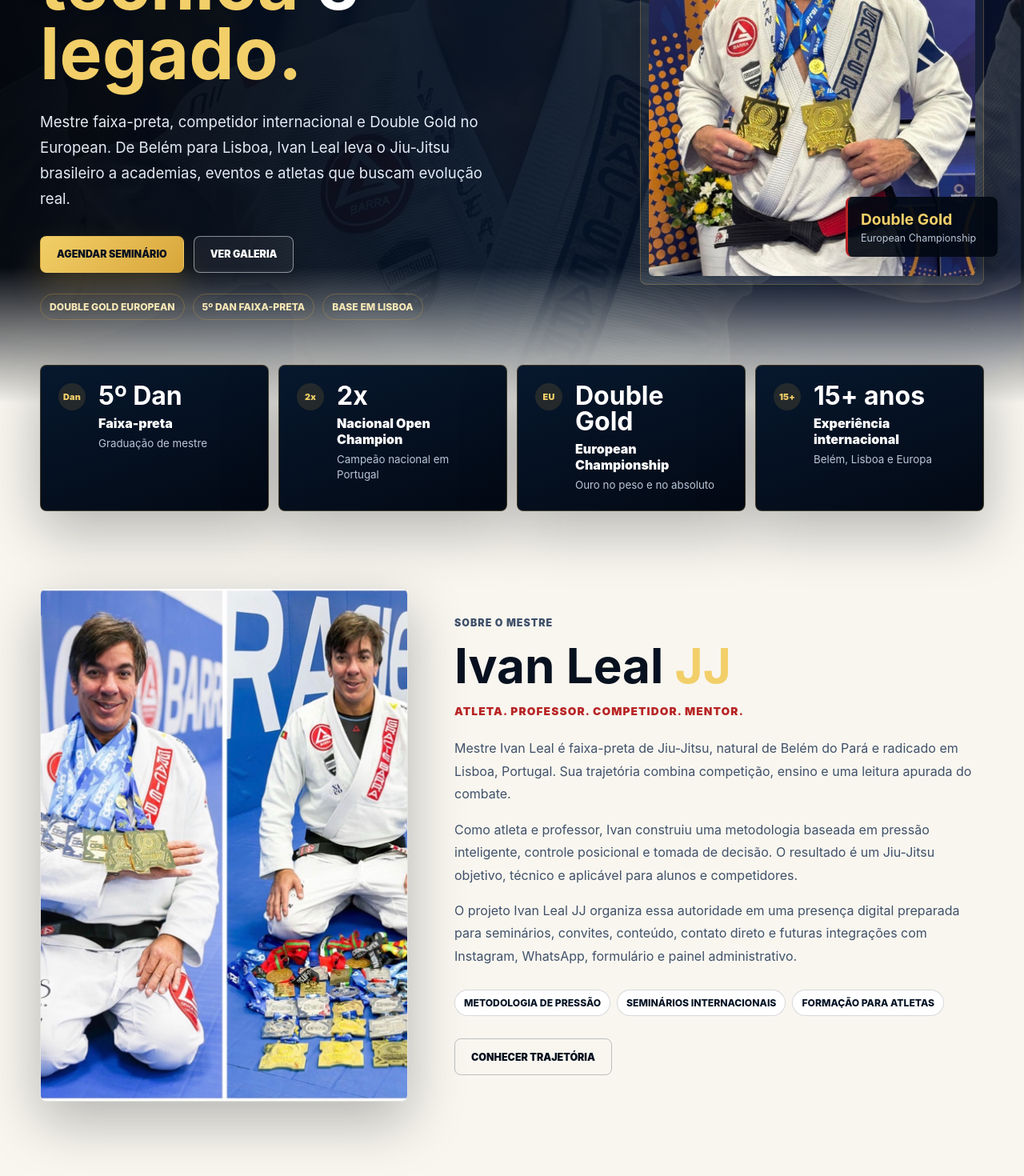
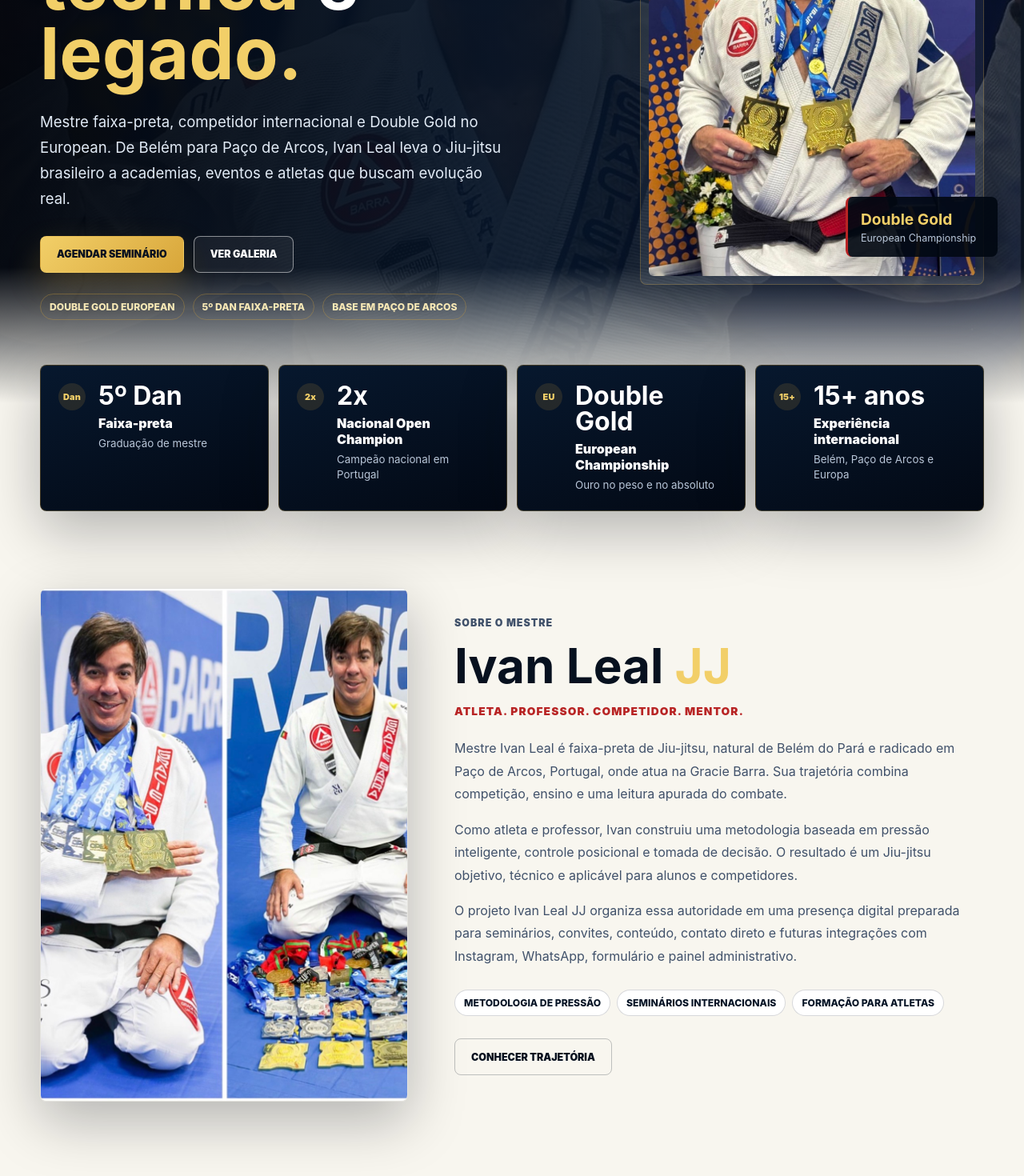
Before and after one commit to linksites/ivanleal, a Next.js app: page / in a window 1280 px wide. Shown: the part 440-1910 px from the top of the page at 80% size. Built offline with nearby package versions, Linux system fonts and the light colour scheme.

Commit message:
Update academy base and Jiu-jitsu naming

```diff
--- a/components/Achievements.tsx
+++ b/components/Achievements.tsx
@@ -2,9 +2,9 @@ import Image from 'next/image'
 
 const bullets = [
   'Medalhista em campeonatos nacionais e internacionais',
-  'Representante do Jiu-Jitsu brasileiro na Europa',
+  'Representante do Jiu-jitsu brasileiro na Europa',
   'Experiência em competições de alto nível',
-  'Formação de atletas e alunos entre Lisboa e Brasil'
+  'Formação de atletas e alunos entre Paço de Arcos e Brasil'
 ]
 
 export function Achievements() {
@@ -12,7 +12,7 @@ export function Achievements() {
     <section id="conquistas" className="achievements">
       <div className="sectionShell achievementInner">
         <div className="achievementMedia fadeInLeft">
-          <Image src="/images/ivan-podium-european.jpeg" alt="Ivan Leal no pódio do European Jiu-Jitsu" width={920} height={720} />
+          <Image src="/images/ivan-podium-european.jpeg" alt="Ivan Leal no pódio do European Jiu-jitsu" width={920} height={720} />
         </div>
         <div className="sectionCopy darkCopy fadeInRight delay-200">
           <p className="eyebrow">Conquistas</p>
--- a/components/Footer.tsx
+++ b/components/Footer.tsx
@@ -4,7 +4,7 @@ export function Footer() {
       <div className="sectionShell footerInner">
         <div>
           <strong>Ivan Leal<span>JJ</span></strong>
-          <p>Jiu-Jitsu de pressão, técnica e legado.</p>
+          <p>Jiu-jitsu de pressão, técnica e legado.</p>
         </div>
         <nav aria-label="Links do rodapé">
           <a href="#sobre">Sobre</a>
--- a/components/Hero.tsx
+++ b/components/Hero.tsx
@@ -13,7 +13,7 @@ export function Hero() {
       <div className="heroCopy">
         <p className="eyebrow fadeInUp">Do Brasil para o mundo.</p>
         <h1 className="fadeInUp delay-100">
-          Jiu-Jitsu de pressão, <span>técnica</span> e <span>legado.</span>
+          Jiu-jitsu de pressão, <span>técnica</span> e <span>legado.</span>
         </h1>
         <p className="heroText fadeInUp delay-200">{athlete.subheadline}</p>
         <div className="heroActions fadeInUp delay-300">
@@ -23,7 +23,7 @@ export function Hero() {
         <div className="heroProof fadeInUp delay-400" aria-label="Resumo da trajetória">
           <span>Double Gold European</span>
           <span>5º Dan faixa-preta</span>
-          <span>Base em Lisboa</span>
+          <span>Base em Paço de Arcos</span>
         </div>
       </div>
       <div className="heroVisual fadeInRight delay-200" aria-label="Ivan Leal JJ com medalhas">
--- a/components/Testimonials.tsx
+++ b/components/Testimonials.tsx
@@ -1,7 +1,7 @@
 const pillars = [
   ['Pressão', 'Controle de distância, quedas, passagem e finalizações conectadas por tomada de decisão.'],
   ['Técnica', 'Ajustes simples, repetíveis e testados em competição para alunos de diferentes níveis.'],
-  ['Legado', 'Uma metodologia que preserva a raiz do Jiu-Jitsu brasileiro com leitura moderna de treino.']
+  ['Legado', 'Uma metodologia que preserva a raiz do Jiu-jitsu brasileiro com leitura moderna de treino.']
 ]
 
 export function Testimonials() {
--- a/data/achievements.ts
+++ b/data/achievements.ts
@@ -2,5 +2,5 @@ export const achievements = [
   { value: '5º Dan', label: 'Faixa-preta', description: 'Graduação de mestre' },
   { value: '2x', label: 'Nacional Open Champion', description: 'Campeão nacional em Portugal' },
   { value: 'Double Gold', label: 'European Championship', description: 'Ouro no peso e no absoluto' },
-  { value: '15+ anos', label: 'Experiência internacional', description: 'Belém, Lisboa e Europa' }
+  { value: '15+ anos', label: 'Experiência internacional', description: 'Belém, Paço de Arcos e Europa' }
 ]
--- a/data/athlete.ts
+++ b/data/athlete.ts
@@ -3,13 +3,13 @@ export const athlete = {
   brand: 'Ivan Leal JJ',
   handle: '@ivanlealjj',
   origin: 'Belém/PA',
-  base: 'Lisboa, Portugal',
-  headline: 'Jiu-Jitsu de pressão, técnica e legado.',
+  base: 'Paço de Arcos, Portugal',
+  headline: 'Jiu-jitsu de pressão, técnica e legado.',
   subheadline:
-    'Mestre faixa-preta, competidor internacional e Double Gold no European. De Belém para Lisboa, Ivan Leal leva o Jiu-Jitsu brasileiro a academias, eventos e atletas que buscam evolução real.',
+    'Mestre faixa-preta, competidor internacional e Double Gold no European. De Belém para Paço de Arcos, Ivan Leal leva o Jiu-jitsu brasileiro a academias, eventos e atletas que buscam evolução real.',
   bio: [
-    'Mestre Ivan Leal é faixa-preta de Jiu-Jitsu, natural de Belém do Pará e radicado em Lisboa, Portugal. Sua trajetória combina competição, ensino e uma leitura apurada do combate.',
-    'Como atleta e professor, Ivan construiu uma metodologia baseada em pressão inteligente, controle posicional e tomada de decisão. O resultado é um Jiu-Jitsu objetivo, técnico e aplicável para alunos e competidores.',
+    'Mestre Ivan Leal é faixa-preta de Jiu-jitsu, natural de Belém do Pará e radicado em Paço de Arcos, Portugal, onde atua na Gracie Barra. Sua trajetória combina competição, ensino e uma leitura apurada do combate.',
+    'Como atleta e professor, Ivan construiu uma metodologia baseada em pressão inteligente, controle posicional e tomada de decisão. O resultado é um Jiu-jitsu objetivo, técnico e aplicável para alunos e competidores.',
     'O projeto Ivan Leal JJ organiza essa autoridade em uma presença digital preparada para seminários, convites, conteúdo, contato direto e futuras integrações com Instagram, WhatsApp, formulário e painel administrativo.'
   ]
 }
--- a/data/gallery.ts
+++ b/data/gallery.ts
@@ -1,12 +1,12 @@
 export const gallery = [
   {
     src: '/images/ivan-double-gold.jpeg',
-    alt: 'Ivan Leal com medalhas de ouro no European Jiu-Jitsu',
+    alt: 'Ivan Leal com medalhas de ouro no European Jiu-jitsu',
     caption: 'Double Gold European'
   },
   {
     src: '/images/ivan-podium-european.jpeg',
-    alt: 'Ivan Leal no pódio do European Jiu-Jitsu',
+    alt: 'Ivan Leal no pódio do European Jiu-jitsu',
     caption: 'Pódio internacional'
   },
   {
--- a/lib/seo.ts
+++ b/lib/seo.ts
@@ -1,7 +1,7 @@
 export const siteMetadata = {
-  title: 'Ivan Leal JJ | Mestre de Jiu-Jitsu em Portugal',
+  title: 'Ivan Leal JJ | Mestre de Jiu-jitsu em Portugal',
   description:
-    'Site institucional do mestre e atleta Ivan Leal JJ: Jiu-Jitsu de pressão, técnica e legado, com conquistas, galeria, vídeos e seminários.',
+    'Site institucional do mestre e atleta Ivan Leal JJ: Jiu-jitsu de pressão, técnica e legado, com conquistas, galeria, vídeos e seminários.',
   url: 'https://ivanlealjj.com',
   handle: '@ivanlealjj'
 }
```
